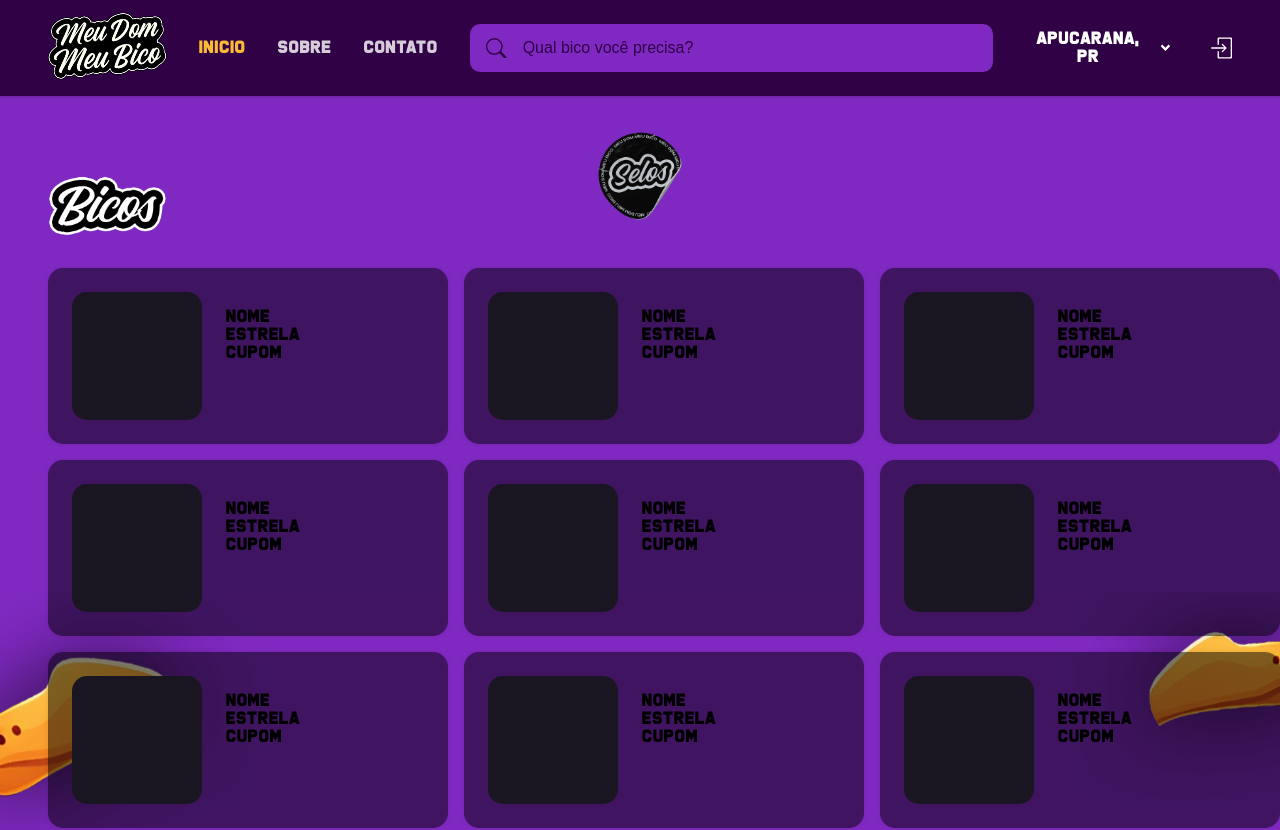
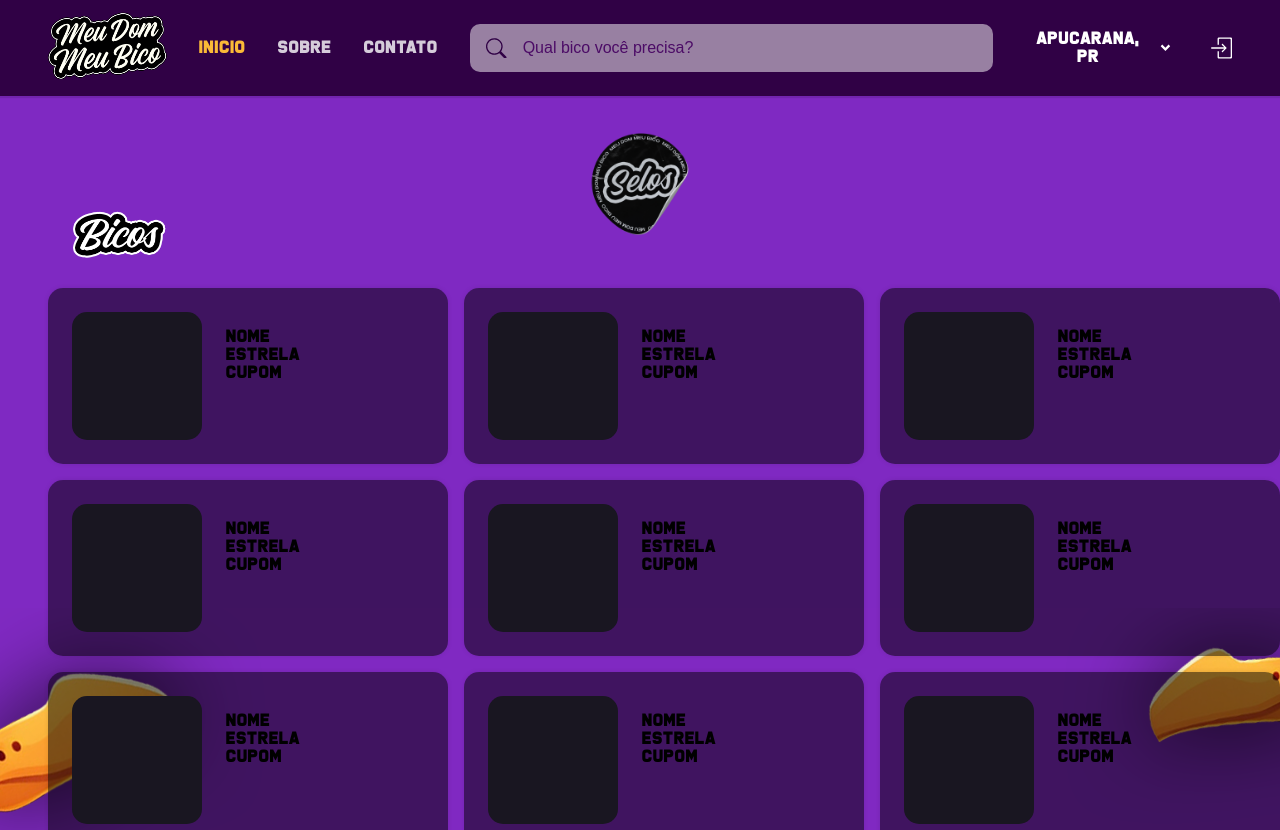
Before and after one commit to 1mayk/mdmb, a React (Vite) app: page / in a window 1280 px wide. Shown: the top 830 px of the page. Built offline with nearby package versions, Linux system fonts and the light colour scheme.

Commit message:
feat: modificações css

```diff
--- a/src/components/ContainerBico/containerbico.css
+++ b/src/components/ContainerBico/containerbico.css
@@ -9,10 +9,10 @@
 }
 
 .bico__container:hover {
-  background-color: #FFF;
+  background-color: #F8F8F8;
   cursor: pointer;
   transform: scale(1.05);
-  transition: .5s ease-in-out;
+  transition: .3s ease-in-out;
   box-shadow: 0 0 10px rgba(0, 0, 0, 0.2);
   z-index: 1;
 }
--- a/src/components/GridBicos/gridbicos.css
+++ b/src/components/GridBicos/gridbicos.css
@@ -10,14 +10,13 @@
 
 .title {
   /* background-color: red; */
-  width: 11rem;
-  margin-left: -1.9rem;
-  margin-bottom: -3.5rem;
+  width: 8.75rem;
+  margin-bottom: -1rem;
+  padding-top: 2rem;
 }
 
 .grid__bicos {
   display: grid;
   grid-template-columns: repeat(3, 1fr);
   gap: 1rem;
-  padding-top: 2rem;
 }
--- a/src/components/SearchBar/searchbar.css
+++ b/src/components/SearchBar/searchbar.css
@@ -1,6 +1,6 @@
 .search__container {
-  /* background-color: rgba(0, 0, 0, 0.06); */
-  background-color: var(--primary-color);
+  background-color: rgba(255, 255, 255, 0.5);
+  /* background-color: var(--primary-color); */
   display: flex;
   align-items: center;
   border-radius: 10px;
@@ -19,13 +19,13 @@
   margin-left: 1rem;
   border-style: none;
   background-color: transparent;
-  color: #FFF;
+  color: #000;
   width: 36vw;
   font-family: sans-serif;
 }
 
 .search__input::placeholder {
-  color: var(--terciary-color);
+  color: rgba(72, 5, 99, 0.95);
 }
 
 input {
--- a/src/pages/Home/home.css
+++ b/src/pages/Home/home.css
@@ -21,7 +21,7 @@ h1 {
 
 .selos img {
   margin-top: 7rem;
-  width: 6rem;
+  width: 7rem;
 }
 
 .selos img:hover {
```
